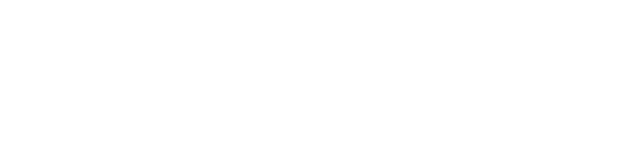
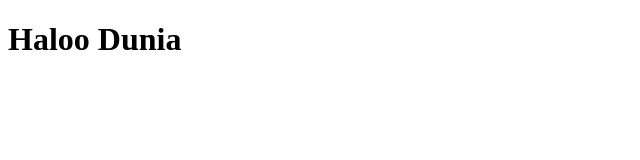
Before and after one commit to aldyryuza/tes_PBO, a plain HTML site: page index.html in a window 1280 px wide. Shown: the whole page, without its empty margins (0-640 px from the left). Drawn offline with Linux system fonts and the light colour scheme.

Commit message:
tambah judul <h1>

```diff
--- a/index.html
+++ b/index.html
@@ -7,6 +7,8 @@
     <title>Test commit</title>
 </head>
 <body>
-
+    <h1>
+        Haloo Dunia
+    </h1>
 </body>
 </html>
```
